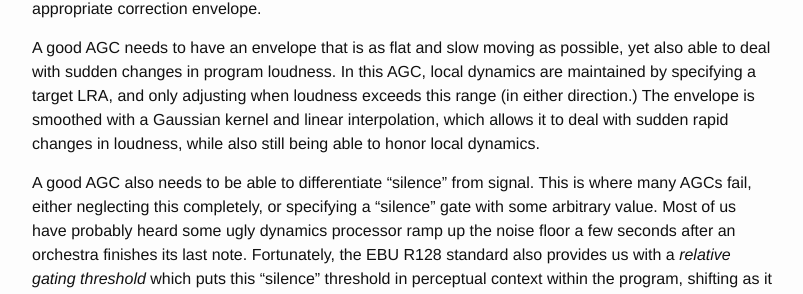
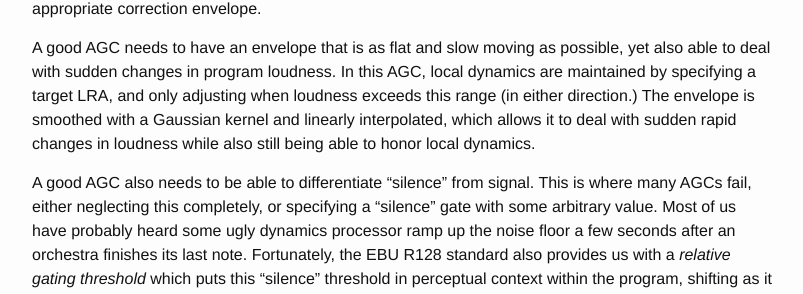
Before and after one commit to kylophone/kylophone.github.io, a Jekyll site: the page built from _posts/2016-04-04-loudnorm.md, in a window 1280 px wide and 900 px high, scrolled down 507 px. Shown: the part 221-515 px from the top of the window, without its empty margins (238-1041 px from the left). Built offline with Jekyll 4.4.1, drawn with Linux system fonts in a browser that asks for light colours.

Commit message:
Update 2016-04-04-loudnorm.md

```diff
--- a/_posts/2016-04-04-loudnorm.md
+++ b/_posts/2016-04-04-loudnorm.md
@@ -32,8 +32,8 @@ The loudnorm AGC uses this definition to calculate an appropriate correction env
 
 A good AGC needs to have an envelope that is as flat and slow moving as possible, yet also able to deal with sudden changes in
 program loudness. In this AGC, local dynamics are maintained by specifying a target LRA, and only adjusting when loudness exceeds this range (in either direction.)
-The envelope is smoothed with a Gaussian kernel and linear interpolation,
-which allows it to deal with sudden rapid changes in loudness, while also still being able to honor local dynamics.
+The envelope is smoothed with a Gaussian kernel and linearly interpolated,
+which allows it to deal with sudden rapid changes in loudness while also still being able to honor local dynamics.
 
 A good AGC also needs to be able to differentiate "silence" from signal. This is where many AGCs fail, either neglecting this completely, or specifying
 a "silence" gate with some arbitrary value. Most of us have probably heard some ugly dynamics processor ramp up the noise floor a few seconds after an orchestra finishes its last note.
```
